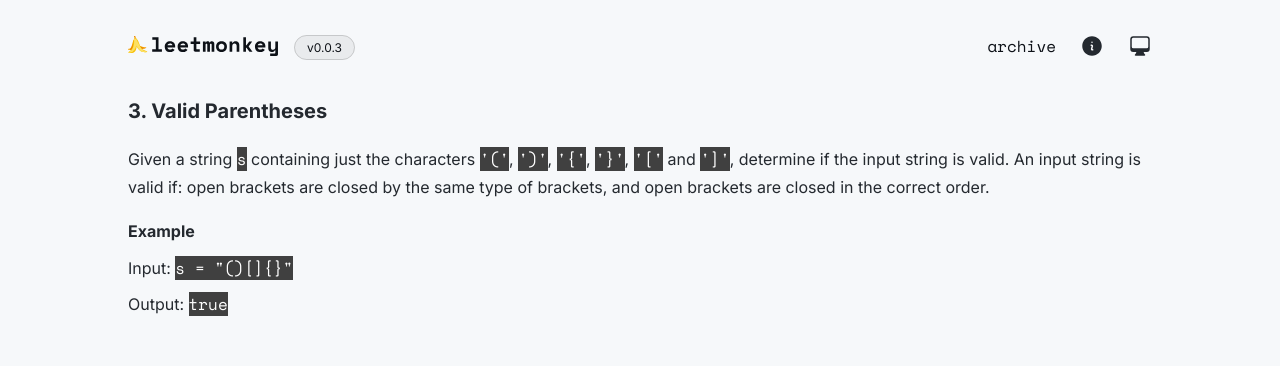
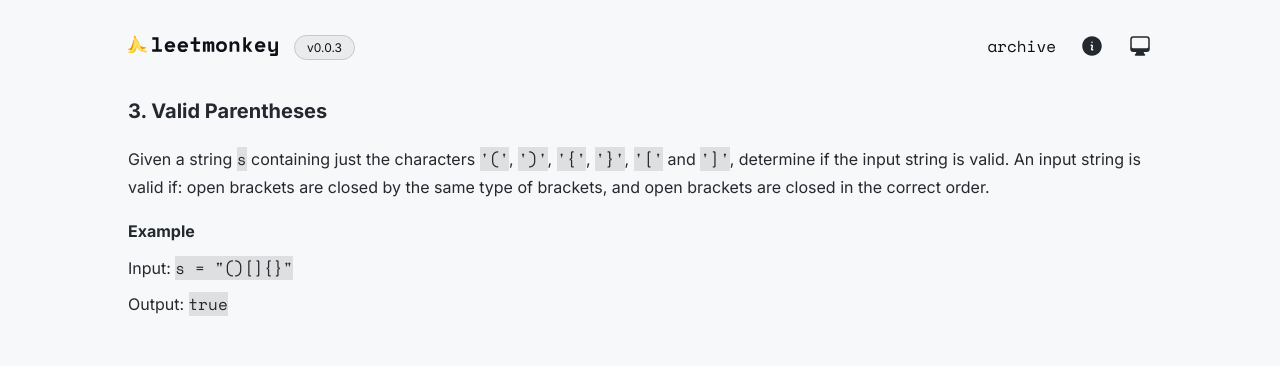
Before and after one commit to brandonleetran/LeetMonkey, a React (Vite) app: page / in a window 1280 px wide. Shown: the top 366 px of the page. Built offline with nearby package versions, Linux system fonts and the light colour scheme.

Commit message:
fix: light theme code blocks

```diff
--- a/src/index.css
+++ b/src/index.css
@@ -24,6 +24,17 @@
         color: #24292f;
     }
 
+    html.light code {
+        color: #24292f;
+        background-color: color-mix(in oklab, var(--color-black) 10%, transparent);
+    }
+
+    html.dark code {
+        color: #fff;
+        background-color: rgb(64, 64, 64);
+    }
+
+
     h1, h2 {
         font-size: 1rem;
         font-weight: bold;
@@ -41,11 +52,6 @@
         font-weight: normal;
     }
 
-    code {
-        color: #fff;
-        background-color: rgb(64, 64, 64);
-    }
-
     @media (min-width: 768px) {
         h1 {
             font-size: 1.25rem;
```
